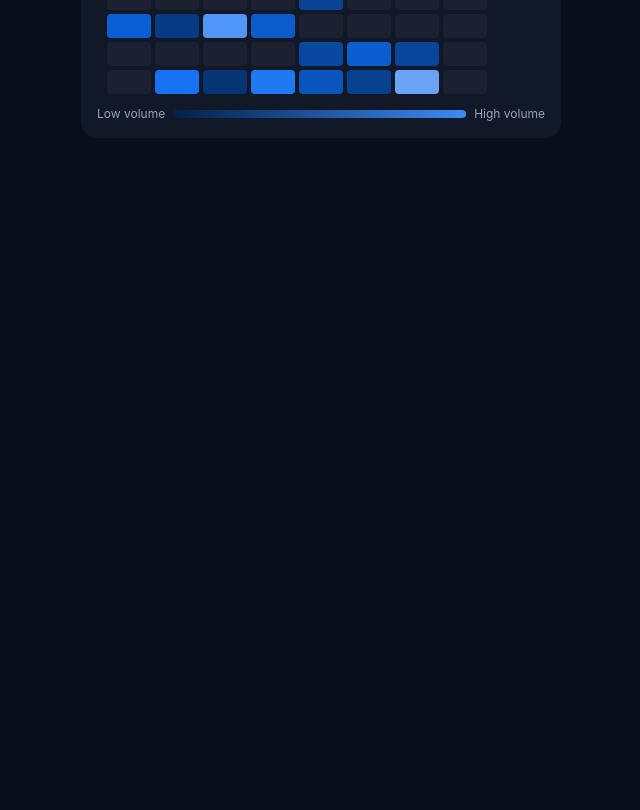
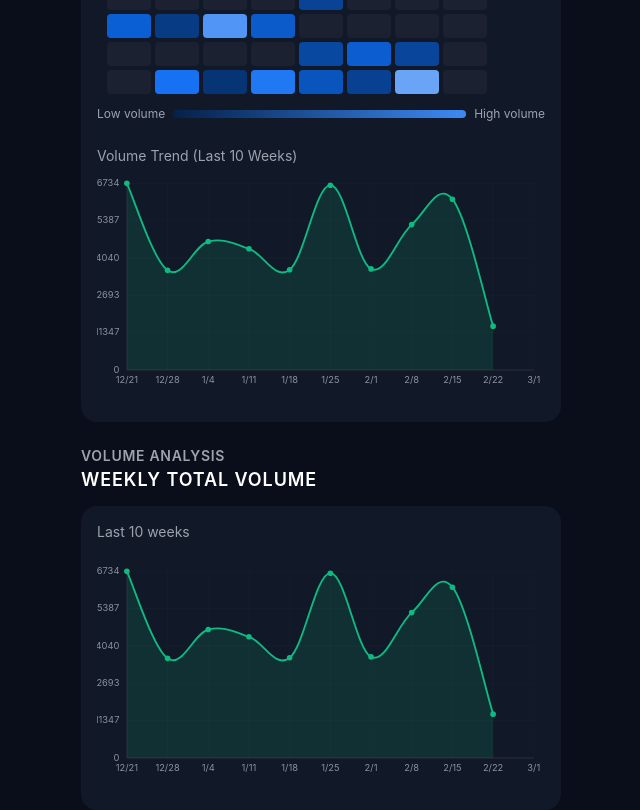
Before and after one commit to shashankdurgad/SmartBell, a React (Vite) app: page /performance in a window 1280 px wide. Shown: the part 1120-1930 px from the top of the page, without its empty margins (319-959 px from the left). Before the commit the page ends 1354 px from the top, so only its background shows below. Built offline with nearby package versions, Linux system fonts and the light colour scheme.

Commit message:
Adds weekly volume trend graph

```diff
--- a/src/pages/PerformanceAnalysisPage.tsx
+++ b/src/pages/PerformanceAnalysisPage.tsx
@@ -125,6 +125,58 @@ export function PerformanceAnalysisPage() {
 
   const estimated1RM = calculateEstimated1RM();
   const displayedEstimated1RM = estimated1RM;
+
+  // Helper to get the start of the week (Sunday) for a given date
+  const getWeekStart = (date: Date): Date => {
+    const d = new Date(date);
+    const day = d.getDay();
+    const diff = d.getDate() - day;
+    return new Date(d.setDate(diff));
+  };
+
+  // Weekly volume data for last 10 weeks (excluding current week)
+  const currentWeekStart = getWeekStart(new Date());
+  currentWeekStart.setHours(0, 0, 0, 0);
+
+  // Go back 10 weeks from the start of current week
+  const tenWeeksAgo = new Date(currentWeekStart);
+  tenWeeksAgo.setDate(currentWeekStart.getDate() - (10 * 7));
+  const tenWeeksAgoTimestamp = tenWeeksAgo.getTime();
+  const currentWeekTimestamp = currentWeekStart.getTime();
+
+  // Group workouts by week and sum volumes
+  const weeklyVolumeMap = new Map<number, number>();
+
+  history.forEach((session) => {
+    const sessionDate = new Date(session.date);
+    const sessionTimestamp = sessionDate.getTime();
+
+    // Only include sessions from the last 10 weeks, excluding current week
+    if (sessionTimestamp >= tenWeeksAgoTimestamp && sessionTimestamp < currentWeekTimestamp) {
+      const weekStart = getWeekStart(sessionDate);
+      weekStart.setHours(0, 0, 0, 0);
+      const weekTimestamp = weekStart.getTime();
+
+      const sessionVolume = session.totalVolume || 0;
+      const currentVolume = weeklyVolumeMap.get(weekTimestamp) || 0;
+      weeklyVolumeMap.set(weekTimestamp, currentVolume + sessionVolume);
+    }
+  });
+
+  // Convert to series points
+  const volumeSeries: SeriesPoint[] = Array.from(weeklyVolumeMap.entries())
+    .map(([weekTimestamp, volume]) => ({
+      x: weekTimestamp,
+      y: weightUnit === 'lbs' ? kgToLbs(volume) : volume,
+    }))
+    .sort((a, b) => a.x - b.x);
+
+  // Calculate most recent completed week's volume (last week)
+  const lastWeekStart = new Date(currentWeekStart);
+  lastWeekStart.setDate(currentWeekStart.getDate() - 7);
+  const lastWeekTimestamp = lastWeekStart.getTime();
+  const lastWeekVolume = weeklyVolumeMap.get(lastWeekTimestamp) || 0;
+  const displayedLastWeekVolume = weightUnit === 'lbs' ? kgToLbs(lastWeekVolume) : lastWeekVolume;
 
   // Build volume totals per calendar day (YYYY-MM-DD)
   const volumesByDate: Record<string, number> = history.reduce((acc: Record<string, number>, s) => {
@@ -374,6 +426,58 @@ export function PerformanceAnalysisPage() {
             <div>
               <WorkoutCalendar days={last9Weeks} unit={weightUnit} />
             </div>
+            <div className="mt-6">
+              <div className="flex items-start justify-between">
+                <div className="space-y-2 flex-1">
+                  <p className="text-sm text-gray-text">
+                    Volume Trend (Last 10 Weeks)
+                  </p>
+                </div>
+              </div>
+              <div>
+                <ExerciseProgressChart
+                  points={volumeSeries}
+                  width={480}
+                  height={240}
+                  stroke="#10B981"
+                  fill="rgba(16, 185, 129, 0.15)"
+                  xTickDays={7}
+                  xDomain={[tenWeeksAgoTimestamp, currentWeekTimestamp]}
+                />
+              </div>
+            </div>
+          </Card>
+        </section>
+
+        {/* Weekly Total Volume Trend */}
+        <section>
+          <h2 className="text-sm font-semibold text-gray-text uppercase tracking-wider">
+            Volume Analysis
+          </h2>
+          <h1 className="text-lg font-semibold text-white-text uppercase tracking-wider mb-3">
+            Weekly Total Volume
+          </h1>
+          <Card className="mt-2">
+            <div className="space-y-3">
+              <div className="flex items-start justify-between">
+                <div className="space-y-2 flex-1">
+                  <p className="text-sm text-gray-text">
+                    Last 10 weeks
+                  </p>
+                </div>
+              </div>
+              <div>
+                <ExerciseProgressChart
+                  points={volumeSeries}
+                  width={480}
+                  height={240}
+                  stroke="#10B981"
+                  fill="rgba(16, 185, 129, 0.15)"
+                  xTickDays={7}
+                  xDomain={[tenWeeksAgoTimestamp, currentWeekTimestamp]}
+                />
+              </div>
+            </div>
           </Card>
         </section>
       </div>
```
